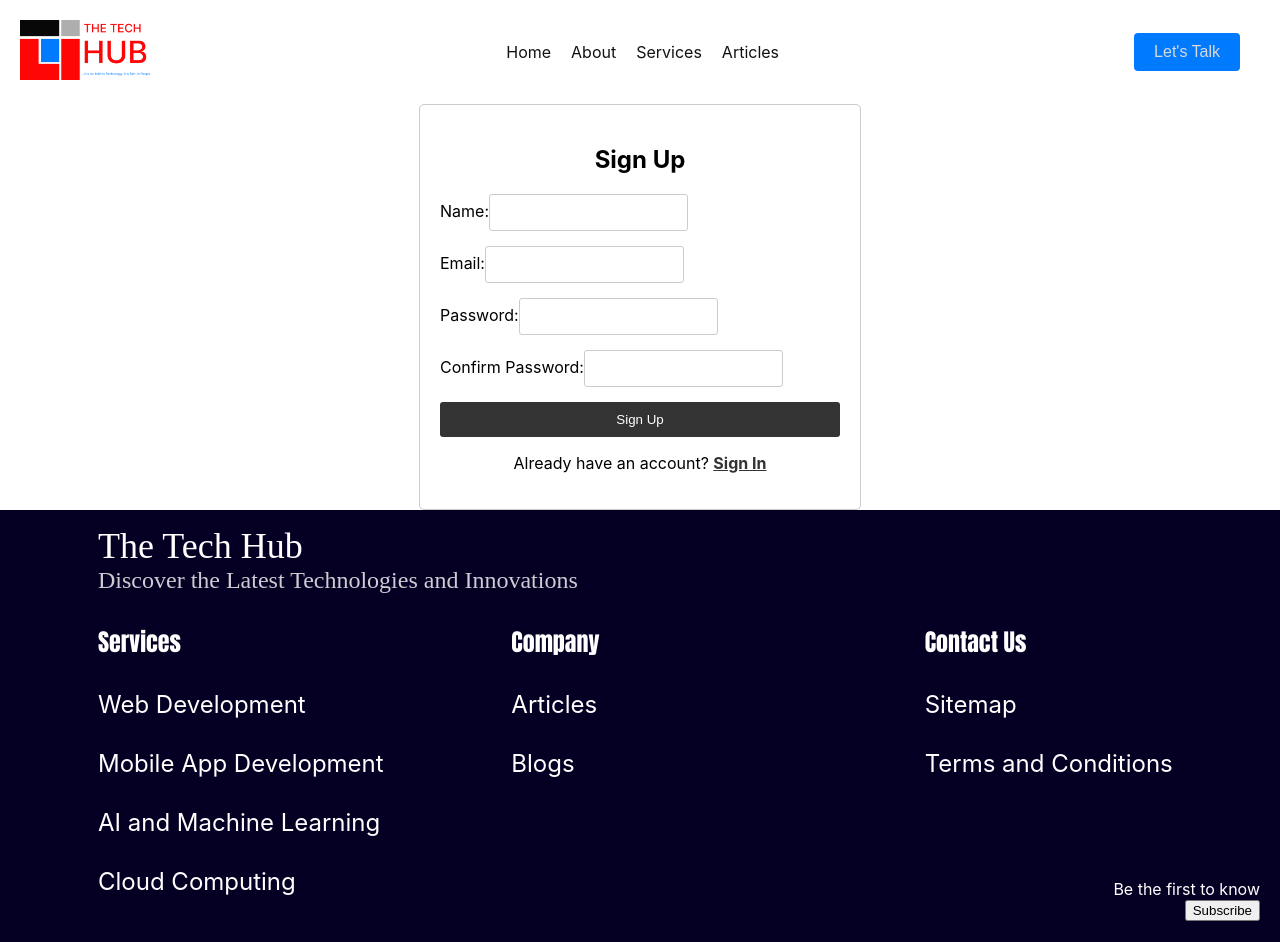
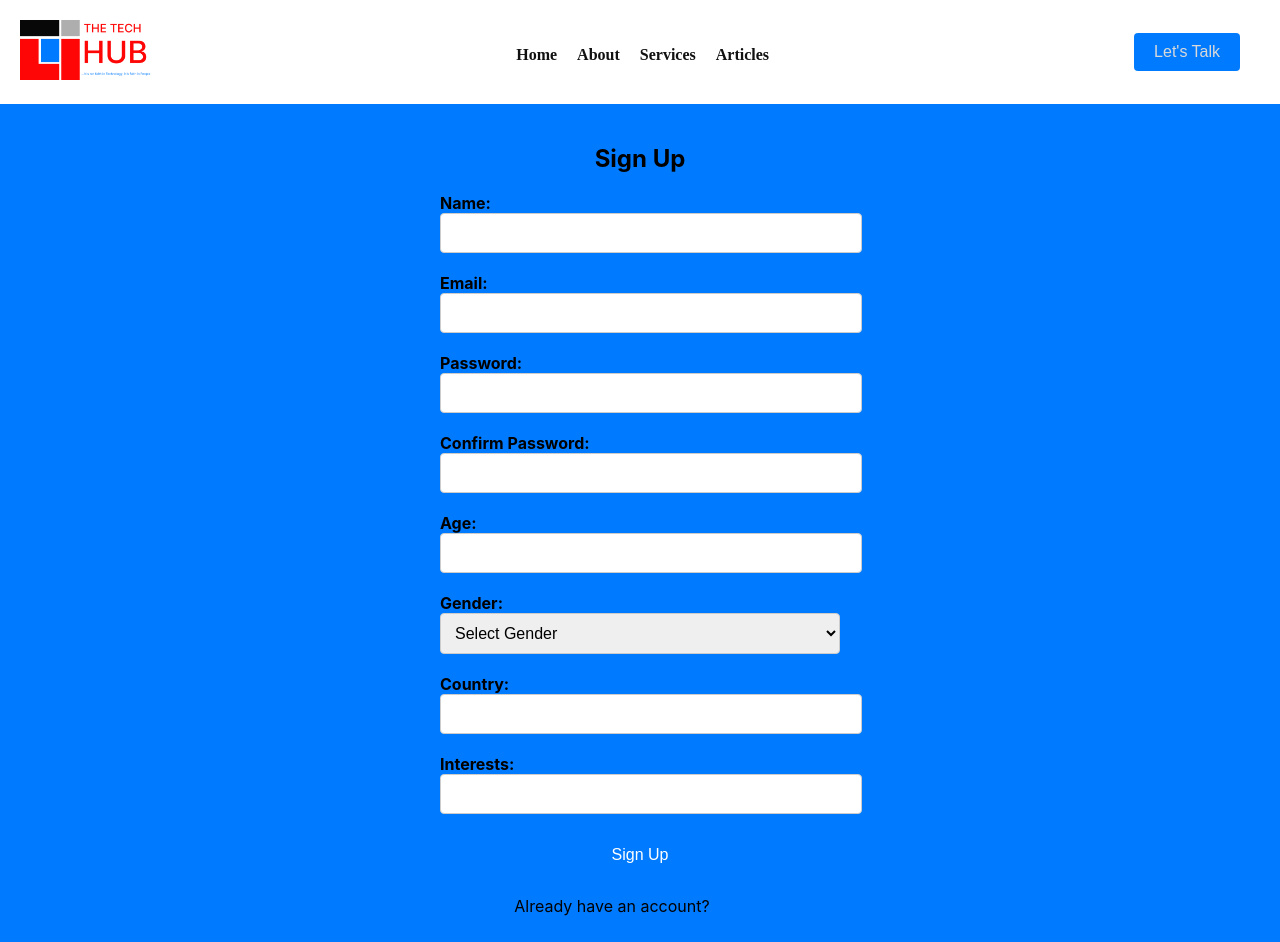
Before and after one commit to Syipmong/the-tech-hub-org, a React (Create React App) app: page /signup in a window 1280 px wide. Shown: the top 942 px of the page. Built offline with nearby package versions, Linux system fonts and the light colour scheme.

Commit message:
made some significant improvement to the website

```diff
--- a/src/components/About.css
+++ b/src/components/About.css
@@ -1,17 +1,27 @@
+/* global.css */
+body {
+  background-color: #007BFF;
+  margin: 0;
+  padding: 0;
+}
+
 .about-container {
-    max-width: 800px;
-    margin: 0 auto;
-    padding: 20px;
-  }
+  max-width: 806px;
+  margin-left: 60px;
+  padding: 10px;
+  margin-bottom: 110px;
 
-  .about-container h2 {
-    font-size: 24px;
-    color: #333;
-    margin-bottom: 10px;
-  }
 
-  .about-container p {
-    font-size: 16px;
-    color: #666;
-    line-height: 1.5;
-  }
+
+}
+
+.about-container h2 {
+  text-align: left;
+  margin-bottom: 20px;
+}
+
+.about-container p {
+  line-height: 1.6;
+  text-align: left;
+  font-size: 30px;
+}
--- a/src/components/About.js
+++ b/src/components/About.js
@@ -1,3 +1,4 @@
+// About.js
 import React from 'react';
 import './About.css';
 
--- a/src/components/BottomNavigation.css
+++ b/src/components/BottomNavigation.css
@@ -55,6 +55,22 @@
     padding: 0;
     margin: 0;
 }
+
+.cta-button {
+    padding: 12px 24px;
+    font-size: 16px;
+    background-color: #007bff;
+    color: #fff;
+    border: none;
+    border-radius: 4px;
+    cursor: pointer;
+    text-decoration-line: none;
+
+  }
+
+  .cta-button:hover {
+    background-color: #0056b3;
+  }
 
 .bottom-navigation-item {
     margin-bottom: 30px;
@@ -125,4 +141,5 @@
     width: 50px;
     height: 50px;
     margin: 0 40px 0 0px;
+    color: #FFF;
 }
--- a/src/components/BottomNavigation.js
+++ b/src/components/BottomNavigation.js
@@ -1,11 +1,18 @@
 import React from 'react';
+import { Link } from 'react-router-dom';
 import './BottomNavigation.css';
 import { FontAwesomeIcon } from '@fortawesome/react-fontawesome';
 import { faTwitter } from '@fortawesome/free-brands-svg-icons';
 import { faLinkedin } from '@fortawesome/free-brands-svg-icons';
 
 const BottomNavigation = () => {
+
+  const twitterURL = 'https://www.twitter.com/thetechhuborg';
+  const linkedinURL = 'https://www.linkedin.com/company/the-tech-hub-com/';
+
   return (
+
+
     <div className="bottom-navigation">
       <div className="bottom-navigation-header">
         <div className="bottom-navigation-title">The Tech Hub</div>
@@ -44,13 +51,17 @@
       </div>
 
       <div className="bottom-navigation-section bottom-right-section">
-        <div className="bottom-navigation-text">Be the first to know</div>
-        <button className="bottom-navigation-button">Subscribe</button>
+        <div className="bottom-navigation-text">Be the first to know</div><br/>
+        <Link to="/waitlist" className="cta-button bottom-navigation-button">Join Now</Link>
       </div>
 
       <div className="bottom-navigation-icons">
-        <FontAwesomeIcon className='twitter' icon={faTwitter} />
-        <FontAwesomeIcon className='linkedin' icon={faLinkedin} />
+      <a href={twitterURL} target="_blank" rel="noopener noreferrer">
+          <FontAwesomeIcon className='twitter' icon={faTwitter} />
+        </a>
+        <a href={linkedinURL} target="_blank" rel="noopener noreferrer">
+          <FontAwesomeIcon className='linkedin' icon={faLinkedin} />
+        </a>
       </div>
     </div>
   );
--- a/src/components/Header.css
+++ b/src/components/Header.css
@@ -30,6 +30,10 @@
 
 .menu-item {
   margin-left: 20px;
+  font-family: Satoshi;
+  font-size: 24px;
+  font-weight: 700;
+  line-height: normal;
 }
 
 .menu-item:first-child {
@@ -37,7 +41,8 @@
 }
 
 .menu-item a {
-  color: #111111;;
+  color: #111111;
+  ;
   text-decoration: none;
   font-size: 16px;
 }
@@ -100,10 +105,12 @@
 
   .menu-list {
     flex-direction: column;
+
   }
 
   .menu-item {
     margin: 10px 0;
+
   }
 
   .menu-toggle {
--- a/src/components/Services.css
+++ b/src/components/Services.css
@@ -1,18 +1,27 @@
+/* Services.css */
 .services-container {
+  max-width: 800px;
+  margin: 0 auto;
   padding: 20px;
+  background-color: rgba(0, 123, 255, 0.50);
+  color: #fff;
 }
 
 .services-container h2 {
-    font-size: 24px;
-    margin-bottom: 10px;
+  text-align: center;
+  margin-bottom: 20px;
 }
 
 .services-container ul {
-    list-style-type: none;
-    margin: 0;
+  list-style: none;
   padding: 0;
 }
 
 .services-container li {
-    margin-bottom: 5px;
+  margin-bottom: 10px;
 }
+
+.services-container li::before {
+  content: "➜";
+  margin-right: 5px;
+}
--- a/src/components/Services.js
+++ b/src/components/Services.js
@@ -1,3 +1,4 @@
+// Services.js
 import React from 'react';
 import './Services.css';
 
@@ -12,6 +13,11 @@
         <li>UI/UX Design</li>
         <li>Cloud Computing</li>
         <li>E-commerce Solutions</li>
+        <li>Blockchain Development</li>
+        <li>Artificial Intelligence</li>
+        <li>Internet of Things (IoT)</li>
+        <li>Cybersecurity Services</li>
+        <li>Game Development</li>
       </ul>
     </div>
   );
--- a/src/components/SignIn.css
+++ b/src/components/SignIn.css
@@ -1,3 +1,4 @@
+/* SignIn.css */
 .signin-container {
   max-width: 400px;
   margin: 0 auto;
@@ -28,7 +29,7 @@
 
 .signin-container button {
   padding: 10px 20px;
-    background-color: #333;
+  background-color: #007bff;
   color: #fff;
   border: none;
   border-radius: 3px;
--- a/src/components/SignIn.js
+++ b/src/components/SignIn.js
@@ -1,7 +1,6 @@
 import React, { useState } from 'react';
 import { Link, useNavigate } from 'react-router-dom';
 import { auth } from '../firebase';
-
 import './SignIn.css';
 
 const SignIn = () => {
@@ -14,8 +13,7 @@
 
     try {
       await auth.signInWithEmailAndPassword(email, password);
-
-      navigate('/');
+      navigate('/dashboard');
     } catch (error) {
       console.error('Error signing in:', error.message);
     }
--- a/src/components/SignUp.css
+++ b/src/components/SignUp.css
@@ -2,44 +2,62 @@
   max-width: 400px;
   margin: 0 auto;
   padding: 20px;
-    border: 1px solid #ccc;
-    border-radius: 5px;
 }
 
-  .signup-container h2 {
+h2 {
   text-align: center;
+  margin-bottom: 20px;
 }
 
-  .signup-container form {
+.signup-form {
   display: flex;
   flex-direction: column;
 }
 
-  .signup-container label {
-    margin-bottom: 10px;
+.form-group {
+  margin-bottom: 20px;
 }
 
-  .signup-container input {
-    padding: 10px;
-    margin-bottom: 15px;
-    border-radius: 3px;
-    border: 1px solid #ccc;
+label {
+  font-weight: bold;
+  margin-bottom: 5px;
 }
 
-  .signup-container button {
-    padding: 10px 20px;
-    background-color: #333;
-    color: #fff;
-    border: none;
-    border-radius: 3px;
+input[type="text"],
+input[type="email"],
+input[type="password"],
+input[type="number"],
+select {
+  width: 100%;
+  padding: 10px;
+  font-size: 16px;
+  border: 1px solid #ccc;
+  border-radius: 4px;
+}
+
+select {
   cursor: pointer;
 }
 
-  .signup-container p {
-    text-align: center;
+button {
+  background-color: #007bff;
+  color: #fff;
+  border: none;
+  border-radius: 4px;
+  padding: 12px 20px;
+  font-size: 16px;
+  cursor: pointer;
 }
 
-  .signup-container p a {
-    color: #333;
-    font-weight: bold;
+button:hover {
+  background-color: #0056b3;
 }
+
+p {
+  text-align: center;
+  margin-top: 20px;
+}
+
+p a {
+  color: #007bff;
+}
--- a/src/components/SignUp.js
+++ b/src/components/SignUp.js
@@ -1,6 +1,6 @@
 import React, { useState } from 'react';
 import { Link, useNavigate } from 'react-router-dom';
-import { auth } from '../firebase';
+import { auth, firestore } from '../firebase';
 import './SignUp.css';
 
 const SignUp = () => {
@@ -9,6 +9,10 @@
   const [email, setEmail] = useState('');
   const [password, setPassword] = useState('');
   const [confirmPassword, setConfirmPassword] = useState('');
+  const [age, setAge] = useState('');
+  const [gender, setGender] = useState('');
+  const [country, setCountry] = useState('');
+  const [interests, setInterests] = useState([]);
 
   const handleSignUp = async (e) => {
     e.preventDefault();
@@ -19,11 +23,26 @@
     }
 
     try {
+      // Create the user using Firebase Authentication
       await auth.createUserWithEmailAndPassword(email, password);
       const user = auth.currentUser;
+
+      // Update the user profile with the display name
       await user.updateProfile({
         displayName: name
       });
+
+      // Store the userDetails in Firestore
+      const userDetails = {
+        name: name,
+        email: email,
+        age: age,
+        gender: gender,
+        country: country,
+        interests: interests
+      };
+      await firestore.collection('users').add(userDetails);
+
       navigate('/');
 
     } catch (error) {
@@ -75,6 +94,50 @@
             required
           />
         </div>
+        <div className="form-group">
+          <label htmlFor="age">Age:</label>
+          <input
+            type="number"
+            id="age"
+            value={age}
+            onChange={(e) => setAge(e.target.value)}
+            required
+          />
+        </div>
+        <div className="form-group">
+          <label htmlFor="gender">Gender:</label>
+          <select
+            id="gender"
+            value={gender}
+            onChange={(e) => setGender(e.target.value)}
+            required
+          >
+            <option value="">Select Gender</option>
+            <option value="male">Male</option>
+            <option value="female">Female</option>
+            <option value="other">Other</option>
+          </select>
+        </div>
+        <div className="form-group">
+          <label htmlFor="country">Country:</label>
+          <input
+            type="text"
+            id="country"
+            value={country}
+            onChange={(e) => setCountry(e.target.value)}
+            required
+          />
+        </div>
+        <div className="form-group">
+          <label htmlFor="interests">Interests:</label>
+          <input
+            type="text"
+            id="interests"
+            value={interests}
+            onChange={(e) => setInterests(e.target.value.split(','))}
+            required
+          />
+        </div>
         <button type="submit">Sign Up</button>
       </form>
       <p>
```
Lines whose indentation alone changed are shown as unchanged.
